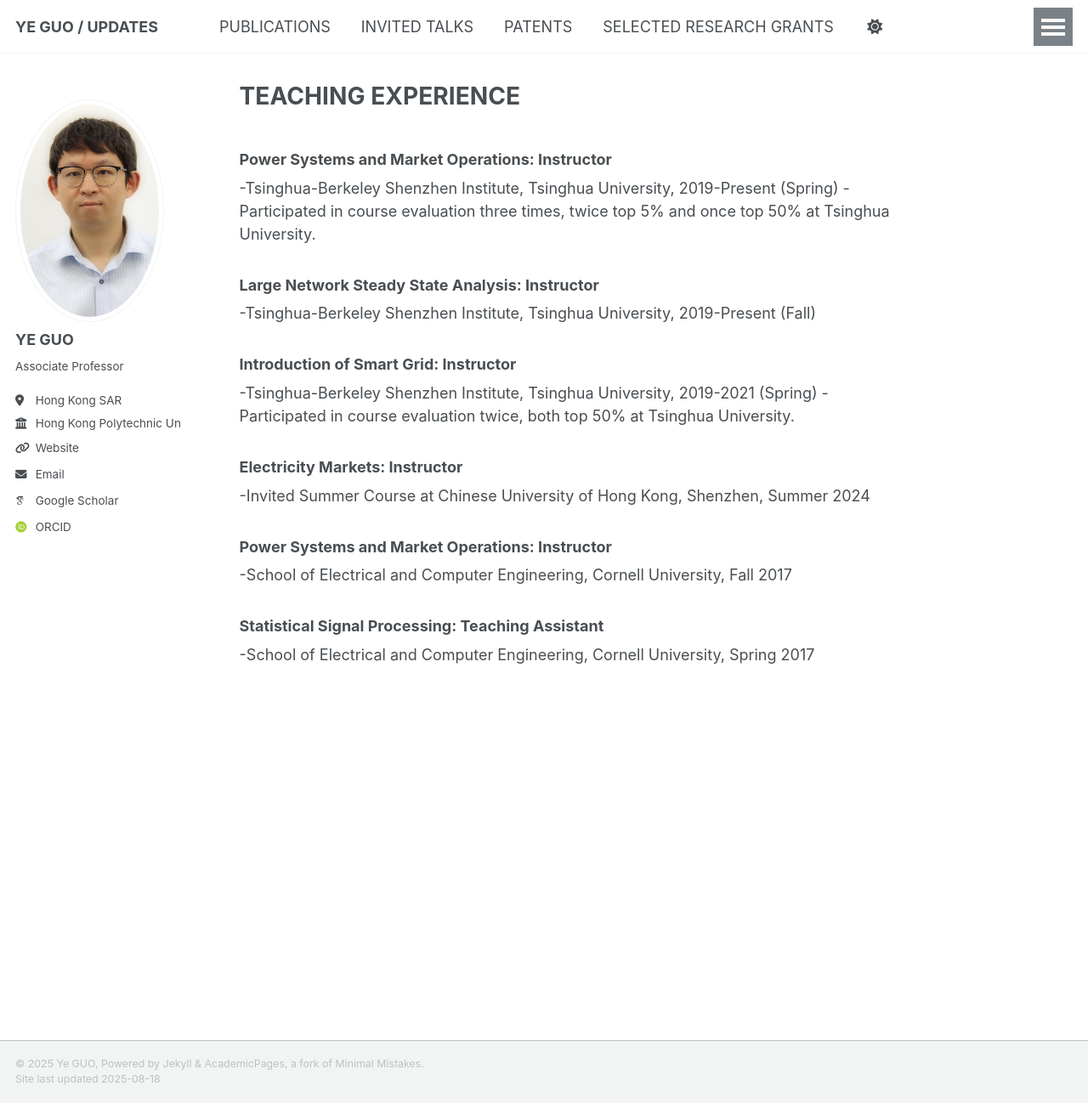
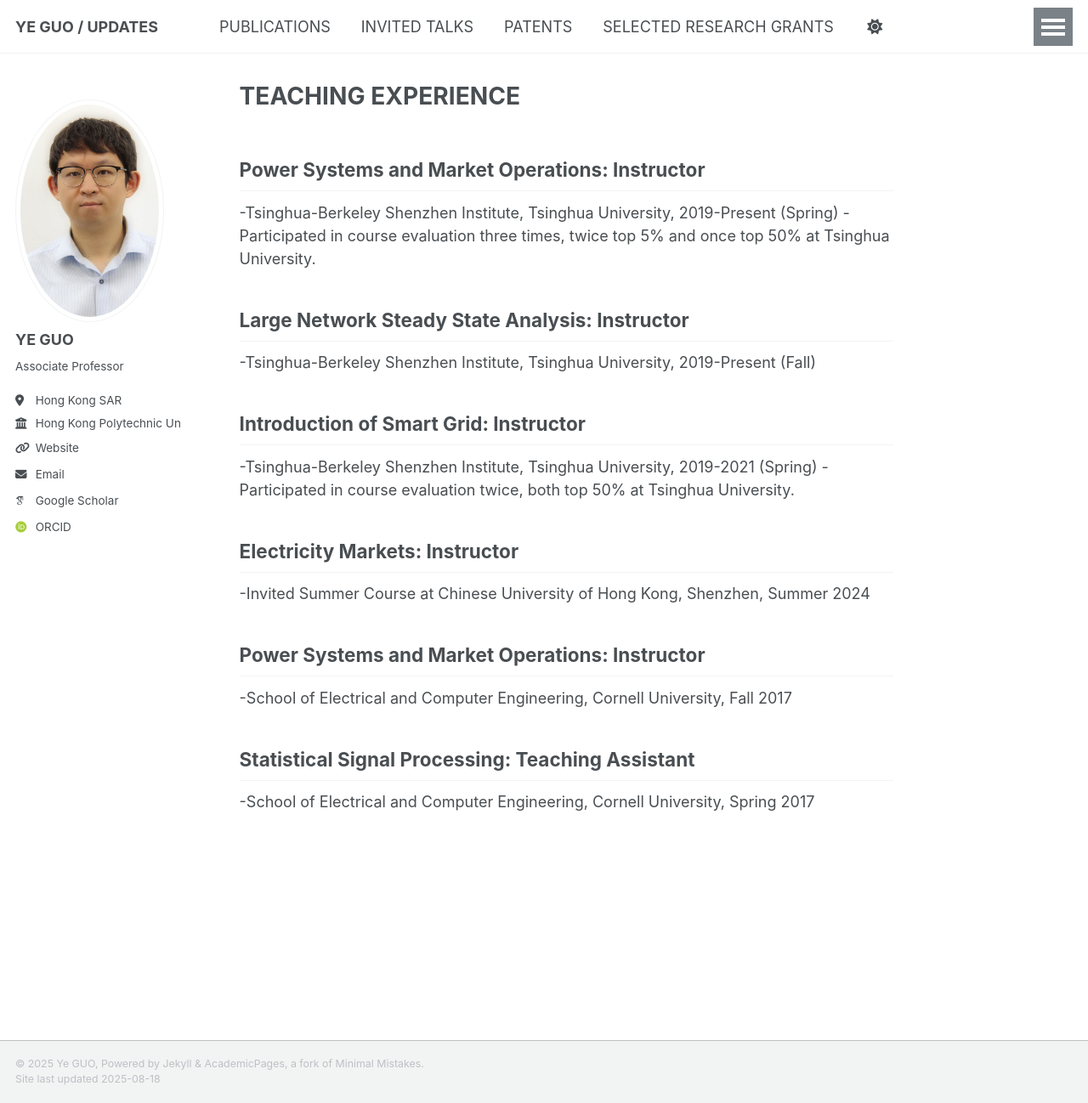
Before and after one commit to ye-guo/ye-guo.github.io, a Jekyll site: the page built from _pages/teach_experience.md, in a window 1280 px wide and 1298 px high. Shown: the whole window at 85% size. Built offline with Jekyll 4.4.1, drawn with Linux system fonts in a browser that asks for light colours; some web fonts are replaced; a script that is not in the unit is left out.

Commit message:
Update teach_experience.md

```diff
--- a/_pages/teach_experience.md
+++ b/_pages/teach_experience.md
@@ -7,22 +7,22 @@ redirect_from:
   - /teach_experience.md
 ---
 
-### Power Systems and Market Operations: Instructor
+## Power Systems and Market Operations: Instructor
 -Tsinghua-Berkeley Shenzhen Institute, Tsinghua University, 2019-Present (Spring)
 -Participated in course evaluation three times, twice top 5% and once top 50% at Tsinghua University.
 
-### Large Network Steady State Analysis: Instructor
+## Large Network Steady State Analysis: Instructor
 -Tsinghua-Berkeley Shenzhen Institute, Tsinghua University, 2019-Present (Fall)
 
-### Introduction of Smart Grid: Instructor
+## Introduction of Smart Grid: Instructor
 -Tsinghua-Berkeley Shenzhen Institute, Tsinghua University, 2019-2021 (Spring)
 -Participated in course evaluation twice, both top 50% at Tsinghua University.
 
-### Electricity Markets: Instructor
+## Electricity Markets: Instructor
 -Invited Summer Course at Chinese University of Hong Kong, Shenzhen, Summer 2024
 
-### Power Systems and Market Operations: Instructor
+## Power Systems and Market Operations: Instructor
 -School of Electrical and Computer Engineering, Cornell University, Fall 2017
 
-### Statistical Signal Processing: Teaching Assistant
+## Statistical Signal Processing: Teaching Assistant
 -School of Electrical and Computer Engineering, Cornell University, Spring 2017
```
